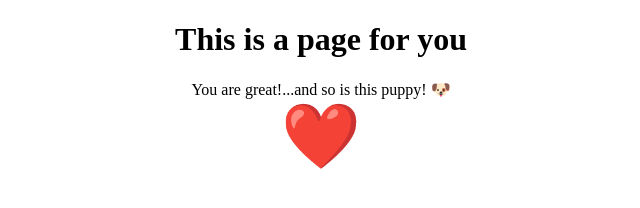
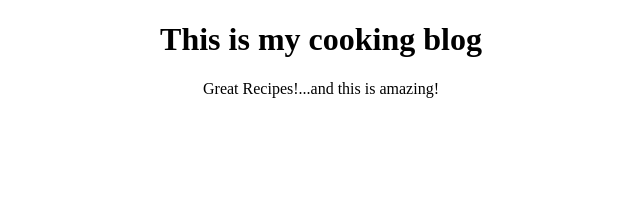
Before and after one commit to sushmatal/WebPage, a website: page WebPage/Index.html in a window 1280 px wide. Shown: the whole page, without its empty margins (319-959 px from the left). Drawn offline with Linux system fonts and the light colour scheme.

Commit message:
modifications

```diff
--- a/WebPage/Index.html
+++ b/WebPage/Index.html
@@ -4,29 +4,18 @@
 <head>
     <meta charset="UTF-8">
     <meta name="viewport" content="width=device-width, initial-scale=1.0">
-    <title>A page for you</title>
+    <title>Sush Cook Book</title>
     <style>
         body {
             text-align: center;
         }
 
-        div.container {
-            width: 400px;
-            margin: 0 auto;
-        }
-
-        .love {
-            font-size: 4em;
-        }
     </style>
 </head>
 <body>
     <div class="container">
-        <h1>This is a page for you</h1>
-        <div class="vibe">You are great!</div>
-        <div class="love">
-            ❤️
-        </div>
+        <h1>This is my cooking blog</h1>
+        <div class="vibe">Great Recipes!</div>
     </div>
     <script src="vibe.js"></script>
 </body>
--- a/WebPage/Vibe.js
+++ b/WebPage/Vibe.js
@@ -1,9 +1,9 @@
 // Bank some good vibe options
 const vibes = [
-    "...and you are awesome!",
+    "...and this look awesome!",
     "...have a wonderful day!",
     "...and you've got this!",
-    "...and so is this puppy! 🐶"
+    "...and this is amazing!"
 ];
 
 // choose a random good vibe
```
